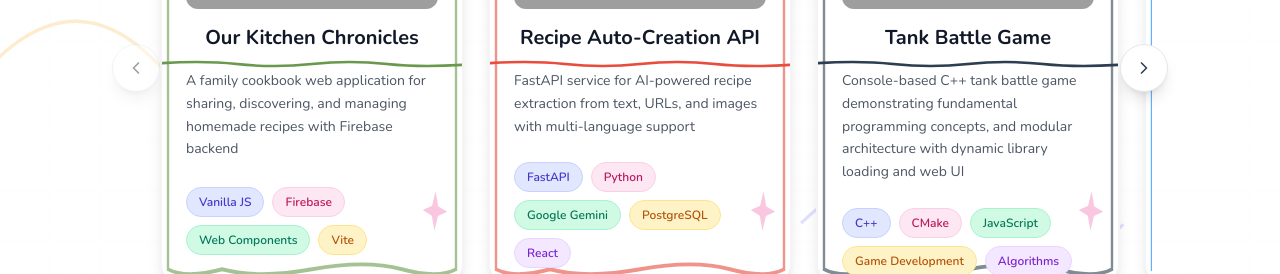
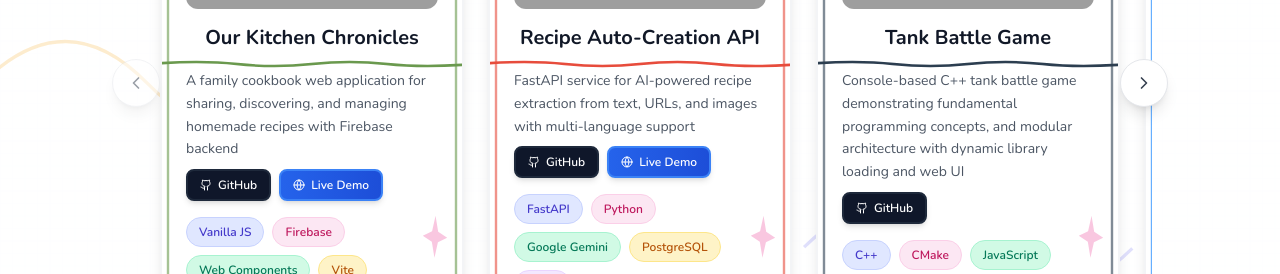
Before and after one commit to roiguri/landing-page, a Next.js app: page / in a window 1280 px wide. Shown: the part 1065-1339 px from the top of the page. Built offline with nearby package versions, Linux system fonts and the light colour scheme; grey boxes are pictures that could not be loaded.

Commit message:
Feature/Add links to github for projects

```diff
--- a/src/components/Projects/ProjectCard.jsx
+++ b/src/components/Projects/ProjectCard.jsx
@@ -1,6 +1,6 @@
 import React, { useState } from "react";
 import { motion } from "framer-motion";
-import { ExternalLink } from "lucide-react";
+import { ExternalLink, Github, Globe } from "lucide-react";
 import Image from "next/image";
 
 export default function ProjectCard({ project }) {
@@ -32,9 +32,16 @@ export default function ProjectCard({ project }) {
     setTimeout(() => setIsDragging(false), 50);
   };
 
+  const handleChipClick = (e, url) => {
+    e.stopPropagation(); // Prevent card click
+    if (url) {
+      window.open(url, '_blank', 'noopener,noreferrer');
+    }
+  };
+
   return (
     <motion.div
-      className="relative bg-white rounded-2xl p-6 shadow-lg border-2 border-gray-100 overflow-hidden h-[490px] min-w-[300px] flex flex-col cursor-pointer group"
+      className="relative bg-white rounded-2xl p-6 shadow-lg border-2 border-gray-100 overflow-hidden h-[520px] min-w-[300px] flex flex-col cursor-pointer group"
       whileHover={{
         y: -6,
         rotate: 0.3,
@@ -234,9 +241,47 @@ export default function ProjectCard({ project }) {
 
         {/* Description */}
         <div className="flex-grow flex flex-col">
-          <p className="text-gray-600 leading-relaxed mb-6 text-sm flex-grow group-hover:text-gray-700 transition-colors duration-300">
+          <p className="text-gray-600 leading-relaxed mb-2 text-sm flex-grow group-hover:text-gray-700 transition-colors duration-300">
             {project.summary}
           </p>
+
+          {/* Project links chips - positioned before tech stack */}
+          <div className="flex flex-wrap gap-2 mb-4">
+            {project.github && (
+              <motion.button
+                onClick={(e) => handleChipClick(e, project.github)}
+                initial={{ opacity: 0, scale: 0.8, y: 10 }}
+                animate={{ opacity: 1, scale: 1, y: 0 }}
+                transition={{
+                  delay: 1.2,
+                  duration: 0.4,
+                  type: "spring",
+                  stiffness: 200
+                }}
+                className="inline-flex items-center gap-1.5 px-3 py-1.5 rounded-lg text-xs font-semibold bg-slate-900 text-white border-2 border-slate-800 hover:bg-slate-800 hover:border-slate-700 hover:shadow-lg transition-all duration-200 cursor-pointer shadow-md"
+              >
+                <Github size={12} />
+                <span>GitHub</span>
+              </motion.button>
+            )}
+            {project.deployment && (
+              <motion.button
+                onClick={(e) => handleChipClick(e, project.deployment)}
+                initial={{ opacity: 0, scale: 0.8, y: 10 }}
+                animate={{ opacity: 1, scale: 1, y: 0 }}
+                transition={{
+                  delay: 1.3,
+                  duration: 0.4,
+                  type: "spring",
+                  stiffness: 200
+                }}
+                className="inline-flex items-center gap-1.5 px-3 py-1.5 rounded-lg text-xs font-semibold bg-gradient-to-r from-blue-600 to-blue-700 text-white border-2 border-blue-500 hover:from-blue-700 hover:to-blue-800 hover:border-blue-600 hover:shadow-lg transition-all duration-200 cursor-pointer shadow-md"
+              >
+                <Globe size={12} />
+                <span>Live Demo</span>
+              </motion.button>
+            )}
+          </div>
 
           {/* Enhanced tags without dots and better styling */}
           <div className="flex flex-wrap gap-2 mt-auto">
@@ -248,7 +293,7 @@ export default function ProjectCard({ project }) {
                   initial={{ opacity: 0, scale: 0.8, y: 10 }}
                   animate={{ opacity: 1, scale: 1, y: 0 }}
                   transition={{
-                    delay: 1.2 + (index * 0.1),
+                    delay: 1.4 + (index * 0.1),
                     duration: 0.4,
                     type: "spring",
                     stiffness: 200
--- a/src/components/Projects/ProjectCarousel.tsx
+++ b/src/components/Projects/ProjectCarousel.tsx
@@ -10,7 +10,9 @@ interface Project {
   thumbnail: string;
   tags: string[];
   color: string;
-  link: string;
+  link: string; // Main link for card navigation
+  github?: string; // GitHub repository link
+  deployment?: string; // Deployment/production link
 }
 
 interface ProjectCarouselProps {
--- a/src/data/projects.ts
+++ b/src/data/projects.ts
@@ -8,7 +8,9 @@ export const projects: Project[] = [
     thumbnail: "https://images.unsplash.com/photo-1556909114-f6e7ad7d3136?q=80&w=500&auto=format&fit=crop", // cooking/kitchen themed image
     tags: ["Vanilla JS", "Firebase", "Web Components", "Vite"],
     color: "#6a994e",
-    link: "https://our-kitchen-chronicles.netlify.app/"
+    link: "https://our-kitchen-chronicles.netlify.app/",
+    github: "https://github.com/roiguri/My-Cook-Book",
+    deployment: "https://our-kitchen-chronicles.netlify.app/"
   },
   {
     id: 2,
@@ -17,7 +19,9 @@ export const projects: Project[] = [
     thumbnail: "/images/recipe-api.png",
     tags: ["FastAPI", "Python", "Google Gemini", "PostgreSQL", "React"],
     color: "#e74c3c",
-    link: "https://recipe-reader-demo.netlify.app"
+    link: "https://recipe-reader-demo.netlify.app",
+    github: "https://github.com/roiguri/recipe-reader",
+    deployment: "https://recipe-reader-demo.netlify.app"
   },
   {
     id: 3,
@@ -26,7 +30,8 @@ export const projects: Project[] = [
     thumbnail: "https://images.unsplash.com/photo-1542751371-adc38448a05e?q=80&w=500&auto=format&fit=crop",
     tags: ["C++", "CMake", "JavaScript", "Game Development", "Algorithms"],
     color: "#2c3e50",
-    link: "https://github.com/roiguri/c-Game_Board"
+    link: "https://github.com/roiguri/c-Game_Board",
+    github: "https://github.com/roiguri/c-Game_Board"
   },
   {
     id: 4,
@@ -35,6 +40,7 @@ export const projects: Project[] = [
     thumbnail: "/images/live-assistant.jpg",
     tags: ["Chrome Extension", "Gemini API", "WebSocket", "Vanilla JS"],
     color: "#007AFF",
-    link: "https://github.com/roiguri/live-assistant"
+    link: "https://github.com/roiguri/live-assistant",
+    github: "https://github.com/roiguri/live-assistant"
   }
 ];
--- a/src/types/project.ts
+++ b/src/types/project.ts
@@ -5,5 +5,7 @@ export interface Project {
   thumbnail: string;
   tags: string[];
   color: string;
-  link: string;
+  link: string; // Main link for card navigation
+  github?: string; // GitHub repository link
+  deployment?: string; // Deployment/production link
 }
```
